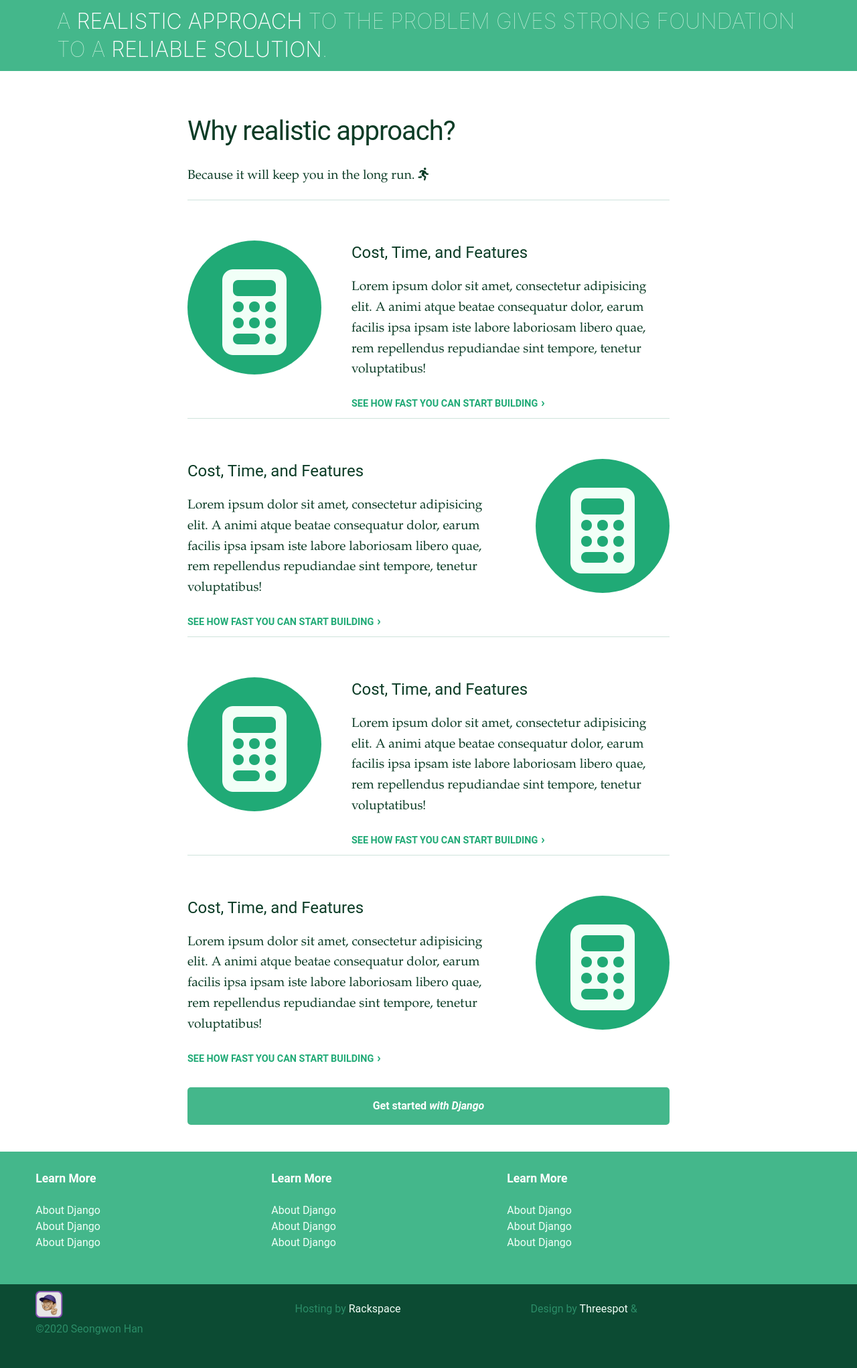
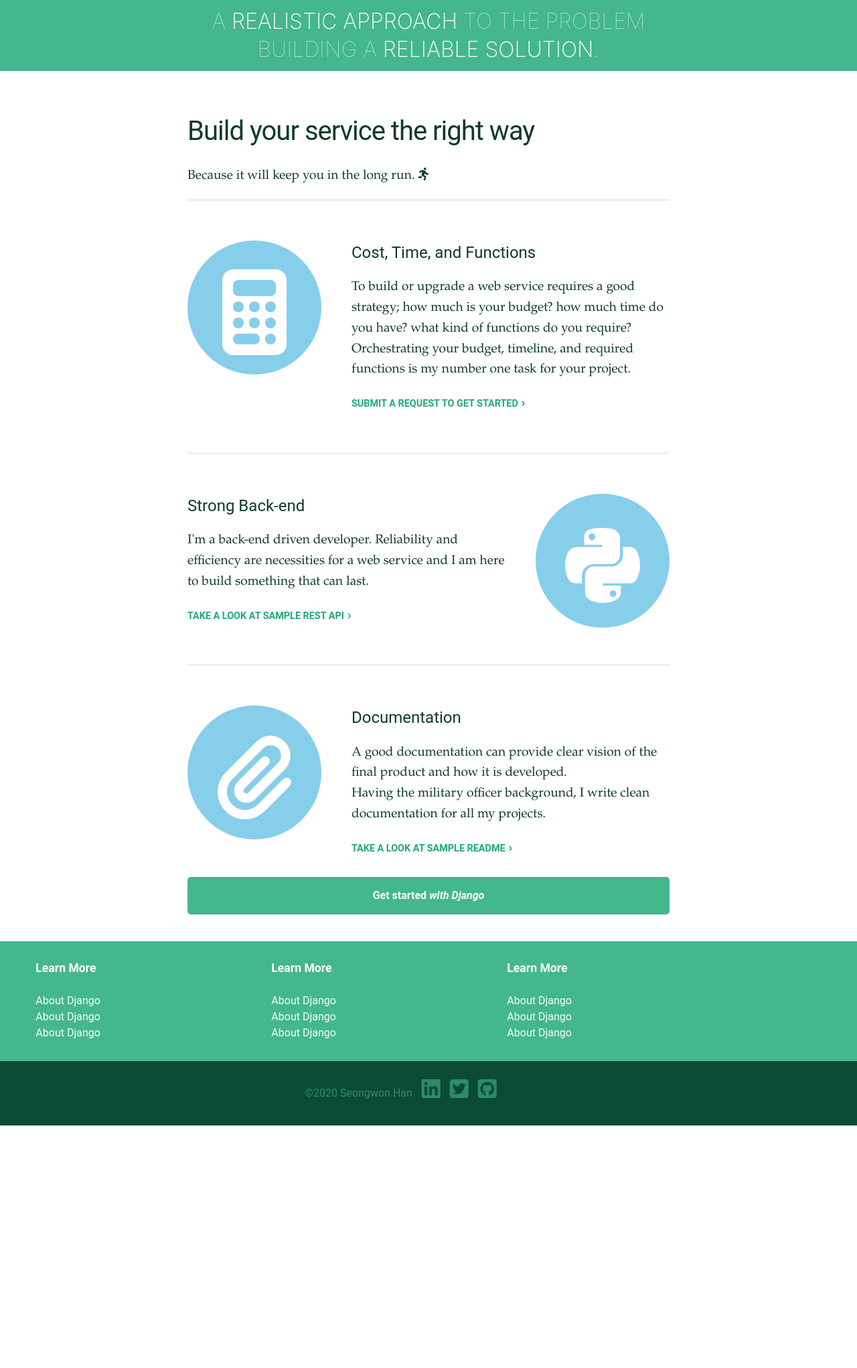
Before and after one commit to seongwonhan88/portfolio, a Django app: page / in a window 1280 px wide. Shown: the part 66-2108 px from the top of the page at 67% size. After the commit the page ends 1746 px from the top, so only its background shows below. Run offline with Django 3.2, Linux system fonts and the light colour scheme; some libraries are stand-ins or nearby versions.

Commit message:
page updates

```diff
--- a/portfolio/urls.py
+++ b/portfolio/urls.py
@@ -16,9 +16,11 @@ Including another URLconf
 from django.contrib import admin
 from django.urls import path
 
-from portfolio.views import index
+from portfolio.views import index, about_me, tech_stack
 
 urlpatterns = [
     path('admin/', admin.site.urls),
-    path('', index, name='index'),
+    path('', index, name='main'),
+    path('about-me/', about_me, name='about_me'),
+    path('tech-stack/', tech_stack, name='tech_stack')
 ]
--- a/portfolio/views.py
+++ b/portfolio/views.py
@@ -2,4 +2,26 @@ from django.shortcuts import render
 
 
 def index(request):
-    return render(request, 'index.html')
+    context = {
+        'title': 'Home',
+        'banner': 'A <em>REALISTIC APPROACH</em> TO THE PROBLEM <br> BUILDING A <em>RELIABLE SOLUTION</em>.'
+    }
+    return render(request, 'index.html', context)
+
+
+def about_me(request):
+    context = {
+        'title': 'About Me',
+        'banner': 'My name is <em>Seongwon</em> and I\'m a <em>Web Developer</em>.'
+    }
+    return render(request, 'about_me.html', context)
+
+
+def tech_stack(request):
+    context = {
+        'title': 'Tech Stack',
+        'banner': '<em>Languages</em> and <em>Frameworks</em>',
+        'style': 'border-top: 1px solid #fff',
+
+    }
+    return render(request, 'tech_stack.html', context)
--- a/static/bootstrap/css/custom.css
+++ b/static/bootstrap/css/custom.css
@@ -42,6 +42,7 @@ li.nav-item a:hover {
 
 .copy-banner {
     background: #44B78B;
+    text-align: center;
 }
 
 .copy-banner h1 {
@@ -121,15 +122,26 @@ hr {
 }
 
 .list-features i {
-    color: #F1FFF7;
+    color: #fff;
     margin-right: 10px;
     width: 40px;
     height: 40px;
     border-radius: 25px;
-    background: #20AA76;
+    background: skyblue;
     line-height: 1.68em;
     display: inline-block;
     text-align: center;
+}
+
+.list-features img {
+    border-radius: 50%;
+    margin-right: 10px;
+    height: 40px;
+    left: 0;
+    width: 40px;
+    object-fit: cover;
+    transform: rotate(90deg);
+    display: inline-block;
 }
 
 @media screen and (min-width: 768px) {
@@ -150,7 +162,18 @@ hr {
         margin-right: 0;
     }
 
+    .list-features img {
+        border-radius: 50%;
+        height: 200px;
+        left: 0;
+        position: absolute;
+        width: 200px;
+        object-fit: cover;
+        transform: rotate(90deg);
+    }
+
     .list-features dt {
+        margin-top: 60px;
         padding: 60px 0 0 245px;
         position: relative;
     }
@@ -203,15 +226,15 @@ hr {
         margin-top: 0 !important;
     }
 
-    [role="contentinfo"] .thanks li {
-        background: none;
-        float: left;
-        clear: none;
-        padding: 0 3% 0 0;
-        width: 30%;
-
+    [role="contentinfo"] .footer-items li {
+        display: inline-block;
+        margin-right: .5rem;
     }
 
+    [role="contentinfo"] .footer-items {
+        display: block;
+        padding-left: 33%;
+    }
 }
 
 .backtotop {
@@ -258,7 +281,7 @@ a.cta {
     font-weight: 400;
     list-style: none;
     margin: 15px 0 0 0;
-    padding: 0 0 30px;
+    padding: 0 0 10px;
 }
 
 [role="contentinfo"] h2 {
@@ -288,11 +311,23 @@ a.cta {
 [role="contentinfo"] .footer {
     background: #0C4B33;
     margin-top: 20px;
-    padding: 10px 0 30px;
+    padding: 10px 0;
     color: #2B8C67;
 }
 
-[role="contentinfo"] .footer .footer-logo {
-    float: left;
-    width: 33%;
+[role="contentinfo"] .footer-items a {
+    color: #2B8C67;
 }
+
+[role="contentinfo"] .footer-items a:hover {
+    color: #C9F0DD;
+}
+
+[role="contentinfo"] .footer-items li {
+    display: inline-block;
+    margin-right: 10px;
+}
+
+[role="contentinfo"] .footer-items li:first-child {
+    padding-left: 15px;
+}
--- a/templates/base.html
+++ b/templates/base.html
@@ -8,7 +8,7 @@
     <meta http-equiv="X-UA-Compatible" content="ie=edge">
     <link rel="stylesheet" href="{% static 'bootstrap/css/bootstrap.css' %}">
     <link rel="stylesheet" href="{% static 'bootstrap/css/custom.css' %}">
-    <title>Seongwon Han | {{ context.title }}</title>
+    <title>Seongwon Han | {{ title }}</title>
 </head>
 
 <body>
@@ -23,13 +23,13 @@
     <div class="collapse navbar-collapse" id="navbarNav">
         <ul class="navbar-nav">
             <li class="nav-item">
-                <a class="nav-link" href="#">Home<span class="sr-only">(current)</span></a>
+                <a class="nav-link" href="{% url 'main' %}">Home<span class="sr-only">(current)</span></a>
             </li>
             <li class="nav-item">
-                <a class="nav-link" href="#">About Me</a>
+                <a class="nav-link" href="{% url 'about_me' %}">About Me</a>
             </li>
             <li class="nav-item">
-                <a class="nav-link" href="#">Tech Stack</a>
+                <a class="nav-link" href="{% url 'tech_stack' %}">Tech Stack</a>
             </li>
             <li class="nav-item">
                 <a class="nav-link" href="#">Example</a>
@@ -40,7 +40,11 @@
         </ul>
     </div>
 </nav>
-
+    <div class="copy-banner">
+        <div class="container">
+            <h1 class="sw-custom-banner">{{ banner|safe }}</h1>
+        </div>
+    </div>
 {% block content %}
 {% endblock %}
 
@@ -76,17 +80,13 @@
     </div>
     <div class="footer">
         <div class="container">
-            <div class="footer-logo">
-                <img class="sw-custom-memoji" src={% static 'image/memoji.png' %}/>
-            </div>
-            <ul class="thanks">
-                <li>
-                    <span>Hosting by</span> <a class="rackspace" href="https://www.rackspace.com">Rackspace</a>
-                </li>
-                <li class="design"><span>Design by</span> <a class="threespot" href="https://www.threespot.com">Threespot</a>
-                    <span class="ampersand">&amp;</span> <a class="andrevv" href="http://andrevv.com/"></a></li>
+            <ul class="footer-items">
+                <li><p class="copyright">©2020 Seongwon Han</p></li>
+                <li><a href="https://www.linkedin.com/in/seongwon-han-560b76118/"><i class="fab fa-2x fa-linkedin"></i></a></li>
+                <li><a href="https://twitter.com/SeongwonHan"><i class="fab fa-2x fa-twitter-square"></i></a></li>
+                <li><a href="https://github.com/seongwonhan88"><i class="fab fa-2x fa-github-square"></i></a></li>
             </ul>
-            <p class="copyright">©2020 Seongwon Han</p>
+
         </div>
 
     </div>
--- a/templates/index.html
+++ b/templates/index.html
@@ -1,59 +1,43 @@
 {% extends 'base.html' %}
 {% block content %}
-    <div class="copy-banner">
-        <div class="container">
-            <h1 class="sw-custom-banner">A <em>REALISTIC APPROACH</em> TO THE PROBLEM GIVES STRONG FOUNDATION TO A
-                <em>RELIABLE SOLUTION</em>. </h1>
-        </div>
-    </div>
-
 
     <div class="sw-custom-container">
         <div class="sw-custom-intro">
-            <h1>Why realistic approach?</h1>
+            <h1>Build your service the right way</h1>
             <p>Because it will keep you in the long run. <i class="fas fa-running"></i></p>
         </div>
 
         <dl class="list-features">
             <dt>
                 <i class="fas fa-calculator"></i>
-                Cost, Time, and Features
+                Cost, Time, and Functions
             </dt>
             <dd>
-                <p>Lorem ipsum dolor sit amet, consectetur adipisicing elit. A animi atque beatae consequatur dolor,
-                    earum facilis ipsa ipsam iste labore laboriosam libero quae, rem repellendus repudiandae sint
-                    tempore, tenetur voluptatibus!</p>
-                <a class="link-readmore" href="#">See how fast you can start building</a>
+                <p>To build or upgrade a web service requires a good strategy; how much is your budget? how much time do
+                    you have? what kind of functions do you require? <br>
+                    Orchestrating your budget, timeline, and required functions is my number one task for your project.
+                </p>
+                <a class="link-readmore" href="#">Submit a request to get started</a>
             </dd>
             <dt class="even">
-                <i class="fas fa-calculator"></i>
-                Cost, Time, and Features
+                <i class="fab fa-python"></i>
+                Strong Back-end
             </dt>
             <dd class="even">
-                <p>Lorem ipsum dolor sit amet, consectetur adipisicing elit. A animi atque beatae consequatur dolor,
-                    earum facilis ipsa ipsam iste labore laboriosam libero quae, rem repellendus repudiandae sint
-                    tempore, tenetur voluptatibus!</p>
-                <a class="link-readmore" href="#">See how fast you can start building</a>
+                <p>I'm a back-end driven developer. Reliability and efficiency are necessities for a web service and I
+                    am here to build something that can last.<br>
+                </p>
+                <a class="link-readmore" href="#">Take a look at sample REST API</a>
             </dd>
             <dt>
-                <i class="fas fa-calculator"></i>
-                Cost, Time, and Features
+                <i class="fas fa-paperclip"></i>
+                Documentation
             </dt>
             <dd>
-                <p>Lorem ipsum dolor sit amet, consectetur adipisicing elit. A animi atque beatae consequatur dolor,
-                    earum facilis ipsa ipsam iste labore laboriosam libero quae, rem repellendus repudiandae sint
-                    tempore, tenetur voluptatibus!</p>
-                <a class="link-readmore" href="#">See how fast you can start building</a>
-            </dd>
-            <dt class="even">
-                <i class="fas fa-calculator"></i>
-                Cost, Time, and Features
-            </dt>
-            <dd class="even">
-                <p>Lorem ipsum dolor sit amet, consectetur adipisicing elit. A animi atque beatae consequatur dolor,
-                    earum facilis ipsa ipsam iste labore laboriosam libero quae, rem repellendus repudiandae sint
-                    tempore, tenetur voluptatibus!</p>
-                <a class="link-readmore" href="#">See how fast you can start building</a>
+                <p>A good documentation can provide clear vision of the final product and how it is developed. <br>
+                    Having the military officer background, I write clean documentation for all my projects.
+                </p>
+                <a class="link-readmore" href="#">Take a look at sample readme</a>
             </dd>
         </dl>
         <div class="section">
--- /dev/null
+++ b/templates/tech_stack.html
@@ -0,0 +1,5 @@
+{% extends 'base.html' %}
+{% block content %}
+
+    <p>{{ title }}</p>
+{% endblock %}
```
Also changed, not shown: templates/about_me.html (added, +44 -0 lines), static/image/selfie.jpeg (added).
